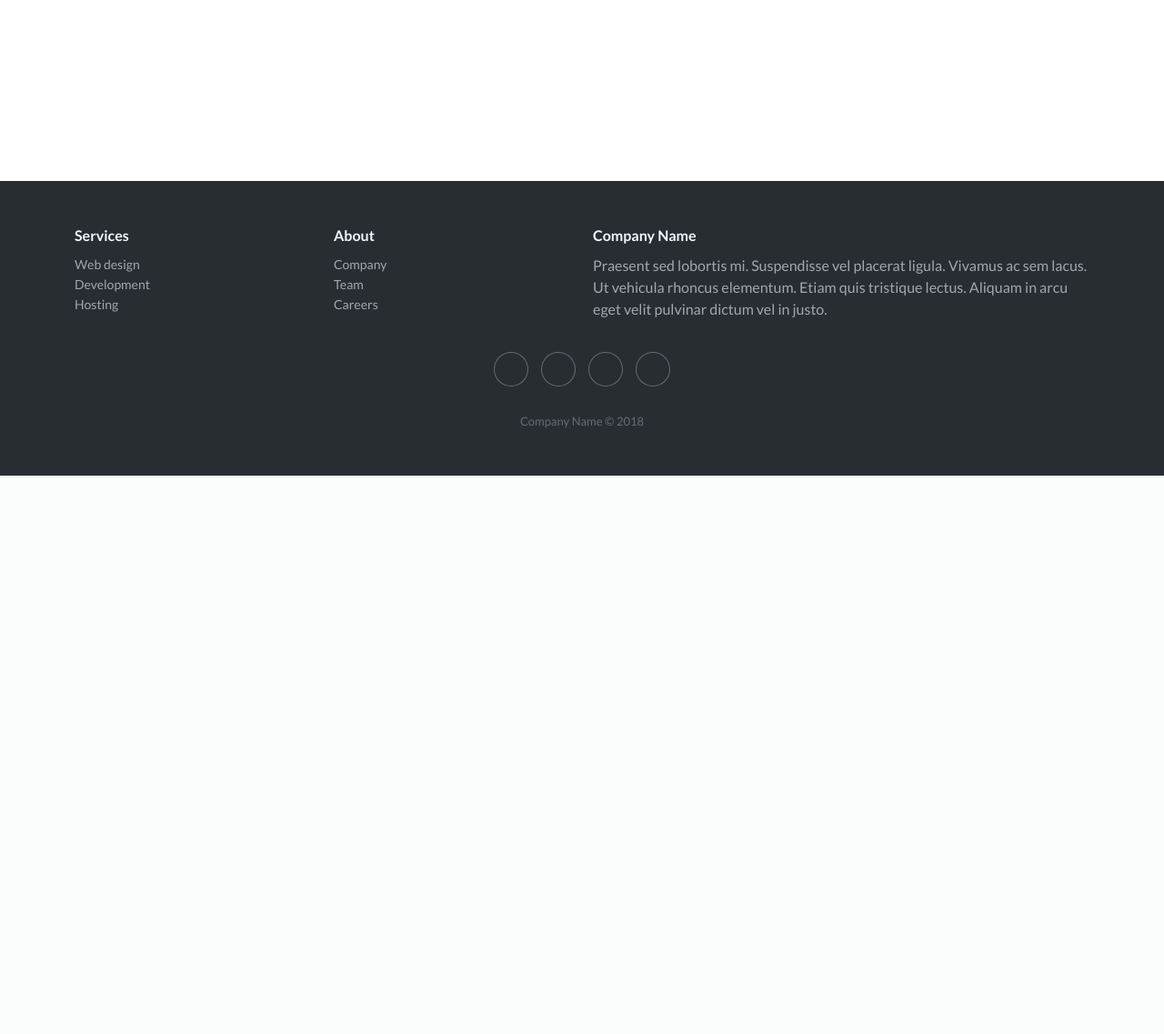
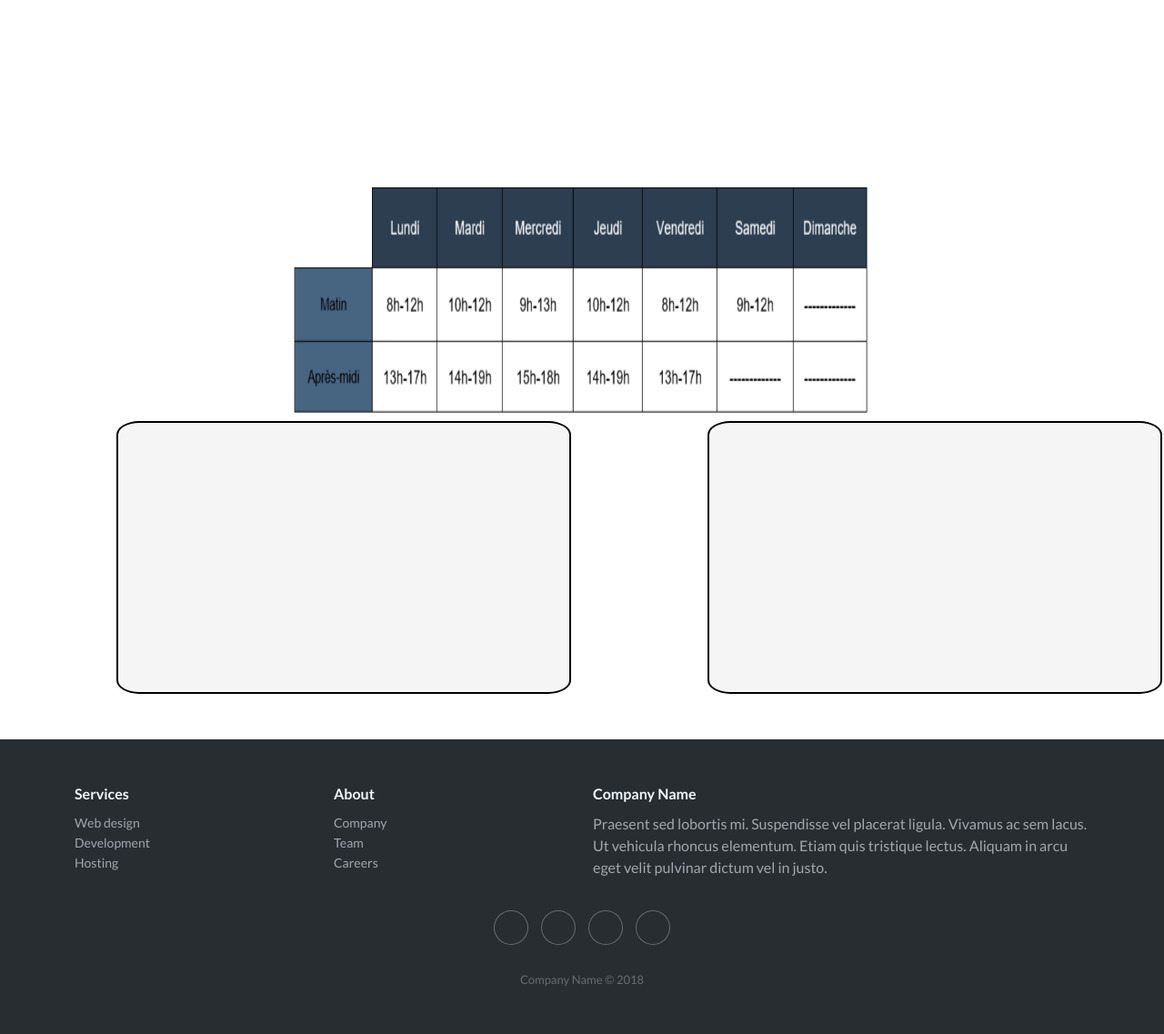
Before and after one commit to Gooobelet/AP1GARAGISTE, a Symfony app: template templates/accueil/index.html.twig in a window 1280 px wide. Shown: the part 677-1814 px from the top of the page at 91% size. Before the commit the page ends 1200 px from the top, so only its background shows below. Run offline with Twig, Linux system fonts and the light colour scheme; the template is opened without the code that fills it, so the values that code supplies are empty; some libraries are stand-ins or nearby versions.

Commit message:
<dev>(v2.5)

```diff
--- a/templates/accueil/index.html.twig
+++ b/templates/accueil/index.html.twig
@@ -35,9 +35,7 @@ body {
   scroll-snap-type: x mandatory;
 }
 
-.slide:nth-of-type(even) {
-  background-color: rgb(250, 246, 212);
-}
+
 
 .slide {
   display: flex;
@@ -103,11 +101,12 @@ a.slide__next,
   box-sizing: border-box;
   position: absolute;
   bottom: 5%;
-  left: 50%;
+  left: 37%;
   width: 200px;
-  margin-top:50px;0
+  margin-top:50px;
   margin-left: -100px;
   text-align: center;
+  margin:auto;
 }
 
 .slider__navlink {
@@ -115,6 +114,7 @@ a.slide__next,
   height: 15px;
   width: 15px;
   border-radius: 50%;
+  border: 1px solid white;
   background-color: black;
   margin: 0 10px 0 10px;
 }
@@ -132,27 +132,62 @@ iframe[sandbox] .read-article{
   display: none;
 }
 
+
+
+.grid1 {
+
+	margin-bottom: 50px;
+	margin-left: 10%;
+    display: grid;
+    grid-template: 300px / 500px 500px;
+	column-gap: 150px;
+    grid-template-areas:
+    "A B";
+  }
+
+.rec1grid1{
+    grid-areas:A;
+    background:whitesmoke;
+    border-radius: 5%   ;
+    border : 2px solid black;
+}
+
+.rec2grid1{
+    grid-areas:A;
+    background:whitesmoke;
+    border-radius: 5%   ;
+    border : 2px solid black;
+
+}
+
+.tabH{
+    width:50%;
+    height:33%;
+    margin:auto;
+    margin-left:25%;
+}
+
 </style>
 <div class="slider-container">
   <div class="slider">
     <div class="slides">
       <div id="slides__1" class="slide">
-        <span class="slide__text"><img src="https://images.pexels.com/photos/2244746/pexels-photo-2244746.jpeg?auto=compress&cs=tinysrgb&w=1260&h=750&dpr=1"/></span>
+        <span class="slide__text"><img src="../../assets/img/elGaragisteBarbue.jpeg"/></span>
         <a class="slide__prev" href="#slides__4" title="Next"></a>
         <a class="slide__next" href="#slides__2" title="Next"></a>
       </div>
       <div id="slides__2" class="slide">
-        <span class="slide__text">2</span>
+        <span class="slide__text"><img src="../../assets/img/hommeBarbueAvecUneLampe.jpeg"/></span>
         <a class="slide__prev" href="#slides__1" title="Prev"></a>
         <a class="slide__next" href="#slides__3" title="Next"></a>
       </div>
       <div id="slides__3" class="slide">
-        <span class="slide__text">3</span>
+        <span class="slide__text"><img src="../../assets/img/GaragisteMoustachu.PNG"/></span>
         <a class="slide__prev" href="#slides__2" title="Prev"></a>
         <a class="slide__next" href="#slides__4" title="Next"></a>
       </div>
       <div id="slides__4" class="slide">
-        <span class="slide__text">4</span>
+        <span class="slide__text"><img src="../../assets/img/hommeBarbueQuiSoude.jpeg"/></span>
         <a class="slide__prev" href="#slides__3" title="Prev"></a>
         <a class="slide__next" href="#slides__1" title="Prev"></a>
       </div>
@@ -165,5 +200,17 @@ iframe[sandbox] .read-article{
     </div>
   </div>
 </div>
+<img src="../../assets/img/tableauHoraires.png" class="tabH">
+</div>
+<div class="grid1">
+<div class="rec1grid1">
+
+</div>
+<div class="rec2grid1">
+</div>
+
+
+
+</div>
 
 {% endblock %}
```
Also changed, not shown: public/assets/img/GaragisteMoustachu.PNG (added), public/assets/img/elGaragisteBarbue.jpeg (added), public/assets/img/hommeBarbueAvecUneLampe.jpeg (added), public/assets/img/hommeBarbueQuiSoude.jpeg (added), public/assets/img/passezSousLeCapot.jpeg (added), public/assets/img/tableauHoraires.png (added), 1 other file.
